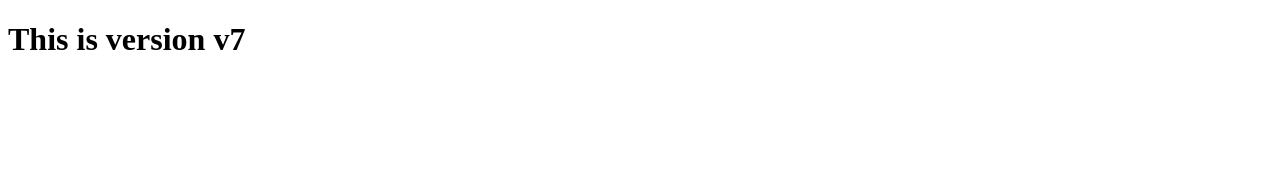
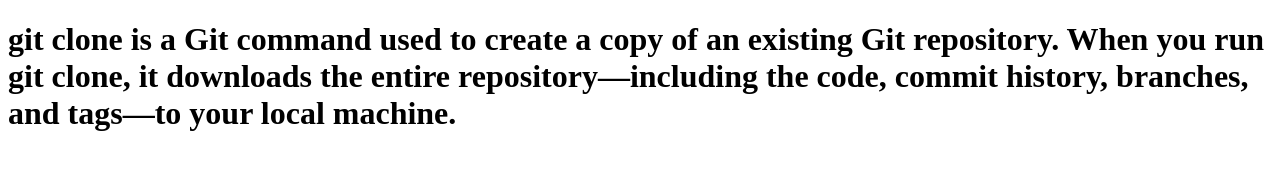
Before and after one commit to umairbukc2/myrepo, a plain HTML site: page index.html in a window 1280 px wide. Drawn offline with Linux system fonts and the light colour scheme.

Commit message:
Info about Git_clone

```diff
--- a/index.html
+++ b/index.html
@@ -6,7 +6,7 @@
     <title>Document</title>
 </head>
 <body>
-    <h1>This is version v7</h1>
+    <h1>git clone is a Git command used to create a copy of an existing Git repository. When you run git clone, it downloads the entire repository—including the code, commit history, branches, and tags—to your local machine.</h1>
 
 </body>
 
```
